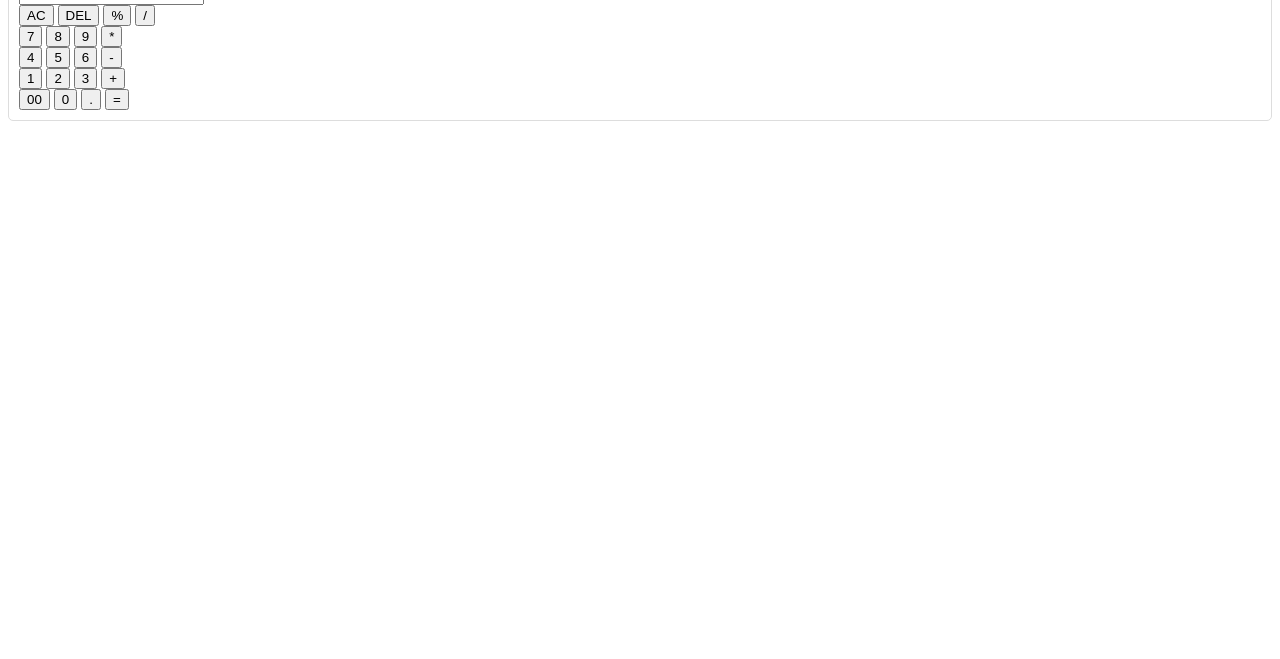
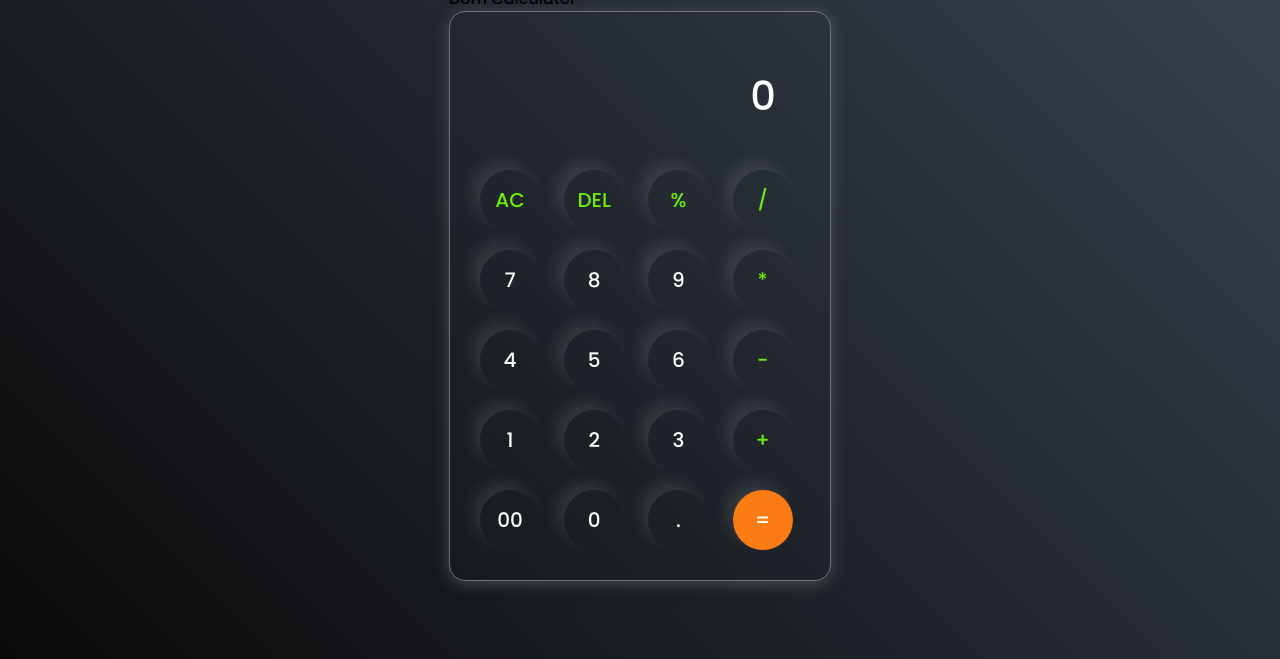
Before and after one commit to Ganesh-palraj/DOM--Day--3-task-2, a plain HTML site: page index.html in a window 1280 px wide. Shown: the part 141-800 px from the top of the page. Drawn offline with Linux system fonts and the light colour scheme.

Commit message:
Update style.css

```diff
--- a/style.css
+++ b/style.css
@@ -1,43 +1,64 @@
-.calculator {
-    background-color: #ffffff;
-    border: 1px solid #ddd;
-    border-radius: 5px;
-    padding: 10px;
+@import url('https://fonts.googleapis.com/css2?family=Poppins:wght@500&display=swap');
+
+*{
+    margin: 0;
+    padding: 0;
+    box-sizing: border-box;
+    font-family: 'Poppins', sans-serif;
 }
 
-  .btn {
-    border-radius: 50px;
-    font-size: 1.5rem;
-    height: 70px;
-    margin: 5px;
+body{
+    width: 100%;
+    height: 100vh;
+    display: flex;
+    justify-content: center;
+    align-items: center;
+    background: linear-gradient(45deg, #0a0a0a, #3a4452);
 }
 
-  .btn-light {
-    background-color: #f2f2f2;
-    color: #333;
+.calculator{
+    border: 1px solid #717377;
+    padding: 20px;
+    border-radius: 16px;
+    background: transparent;
+    box-shadow: 0px 3px 15px rgba(113, 115, 119, 0.5);
+
 }
 
-  .btn-primary {
-    background-color: #007bff;
-    color: #fff;
+input{
+    width: 320px;
+    border: none;
+    padding: 24px;
+    margin: 10px;
+    background: transparent;
+    box-shadow: 0px 3px 15px rgbs(84, 84, 84, 0.1);
+    font-size: 40px;
+    text-align: right;
+    cursor: pointer;
+    color: #ffffff;
 }
 
-  .btn-warning {
-    background-color: #ffc107;
-    color: #fff;
+input::placeholder{
+    color: #ffffff;
 }
 
-  .btn-danger {
-    background-color: #dc3545;
-    color: #fff;
+button{
+    border: none;
+    width: 60px;
+    height: 60px;
+    margin: 10px;
+    border-radius: 50%;
+    background: transparent;
+    color: #ffffff;
+    font-size: 20px;
+    box-shadow: -8px -8px 15px rgba(255, 255, 255, 0.1);
+    cursor: pointer;
 }
 
-  .btn-success {
-    background-color: #28a745;
-    color: #fff;
+.equalBtn{
+    background-color: #fb7c14;
 }
 
-  .btn-info {
-    background-color: #17a2b8;
-    color: #fff;
+.operator{
+    color: #6dee0a;
 }
```
Lines whose indentation alone changed are shown as unchanged.
